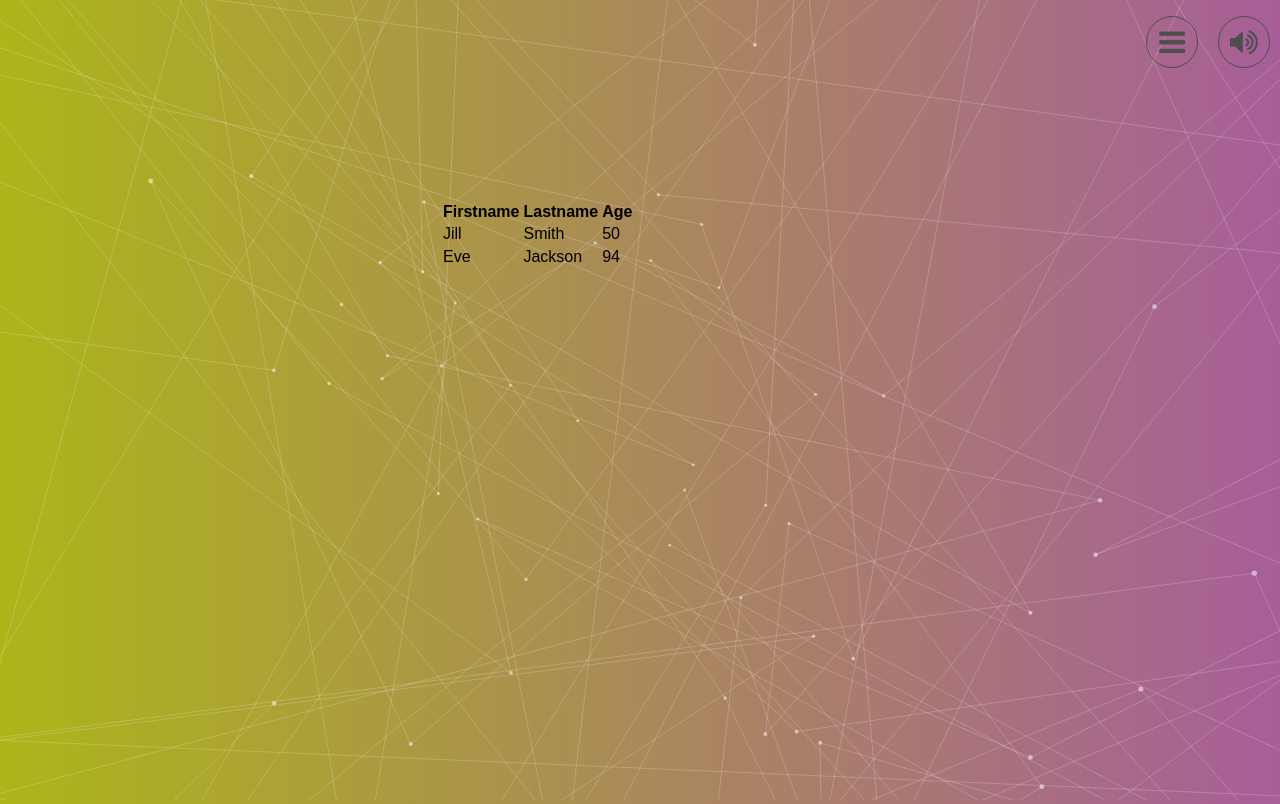
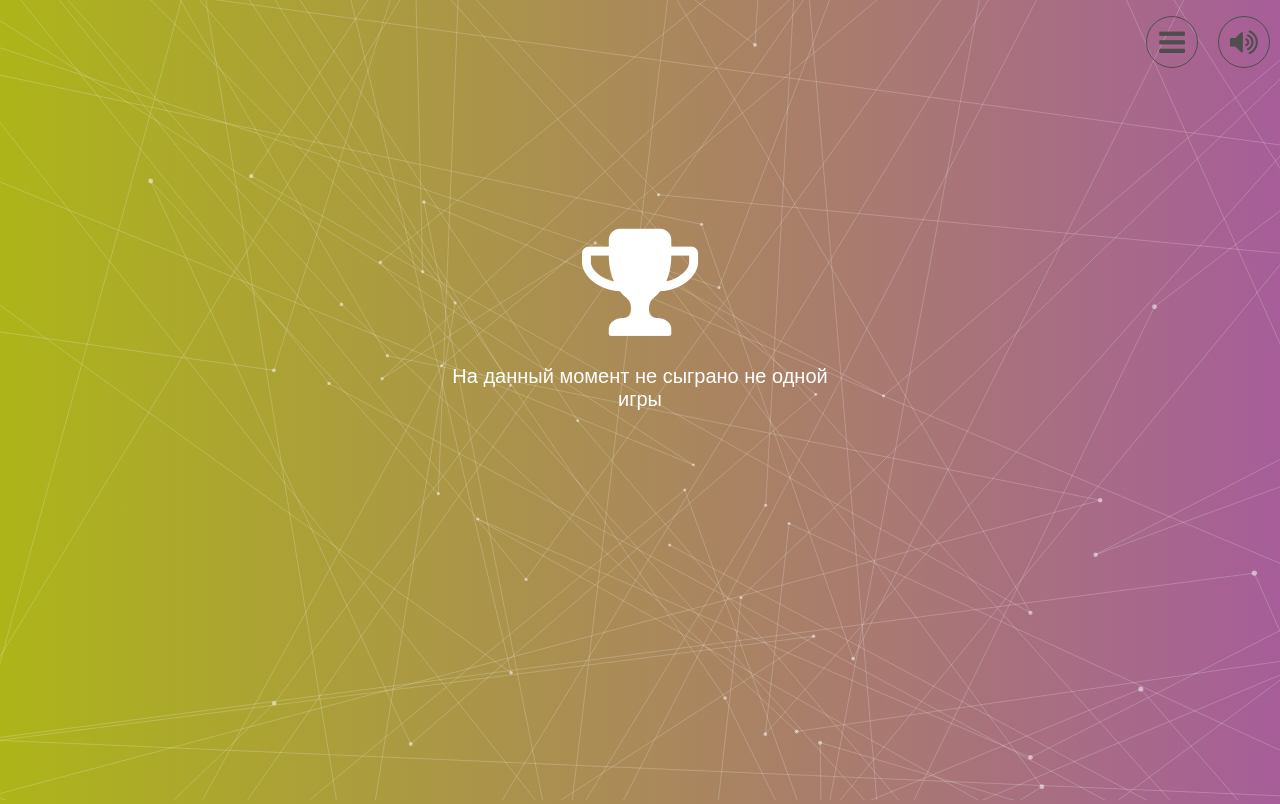
Before and after one commit to krepysh-spec/tag-game.github.io, a website: page index.html in a window 1280 px wide. Both pictures are taken after a click on the link "Рекорды". Drawn offline with Linux system fonts and the light colour scheme.

Commit message:
add record page

```diff
--- a/css/style.css
+++ b/css/style.css
@@ -149,9 +149,10 @@ a:hover {
     text-align: center;
 }
 
-.block-info > p > i {
+.block-info > p > i, .records > p > i {
     font-size: 125px;
 }
+
 
 /*
  * ================================
--- a/index.html
+++ b/index.html
@@ -40,23 +40,10 @@
             </div> <!-- End .page game -->
 
             <div class="page records" data-page="records">
-                <table style="width:100%">
-                    <tr>
-                        <th>Firstname</th>
-                        <th>Lastname</th>
-                        <th>Age</th>
-                    </tr>
-                    <tr>
-                        <td>Jill</td>
-                        <td>Smith</td>
-                        <td>50</td>
-                    </tr>
-                    <tr>
-                        <td>Eve</td>
-                        <td>Jackson</td>
-                        <td>94</td>
-                    </tr>
-                </table>
+                <div class="block-info">
+                    <p><i class="fa fa-trophy" aria-hidden="true"></i></p>
+                    На данный момент не сыграно не одной игры
+                </div>
             </div> <!-- End .page records -->
 
             <div class="page how-to-play" data-page="how-to-play">
```
